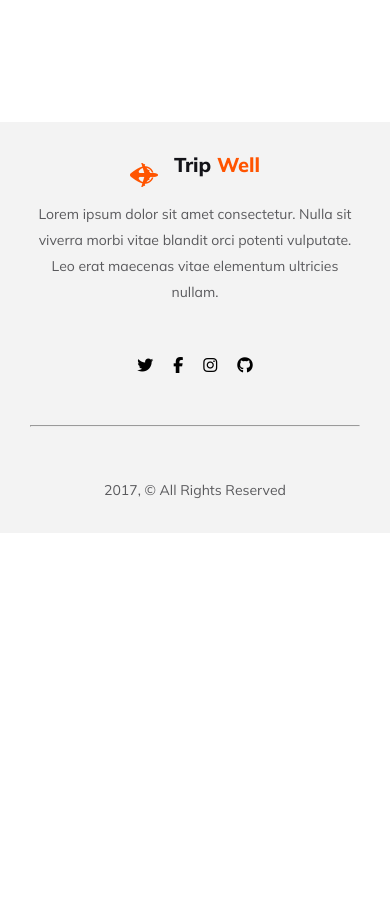
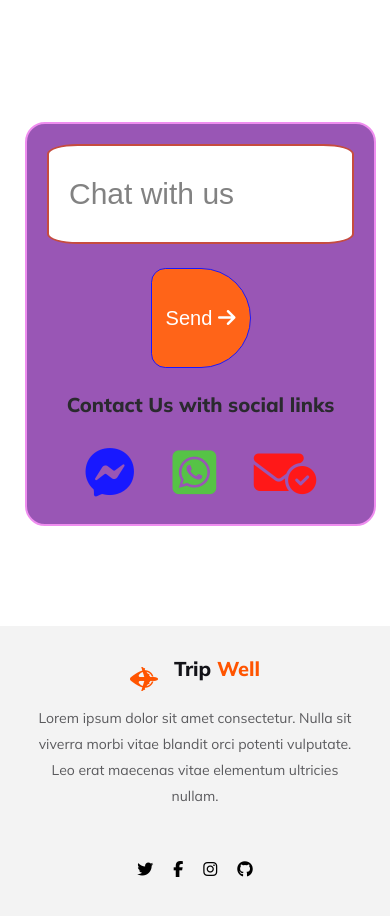
Before and after one commit to Jaman-Shah/trip-well, a plain HTML site: page index.html in a window 390 px wide. Shown: the part 8960-9876 px from the top of the page. Before the commit the page ends 9493 px from the top, so only its background shows below. Drawn offline with Linux system fonts and the light colour scheme.

Commit message:
my extra section mobile responsive completed

```diff
--- a/index.html
+++ b/index.html
@@ -365,7 +365,34 @@
       </section>
 
 
-      <!-- newsletter section ends -->
+    <!-- newsletter section ends -->
+
+    <!-- my extra section starts  -->
+
+    <section class="my-extra-section">
+      <div class="live-chat">
+        <input type="text" class="input-box" placeholder="Chat with us">
+        <div class="round-btn">
+          <button>Send  <i class="fa-solid fa-arrow-right"></i> </button>
+        </div>
+      </div>
+      <h1>Contact Us with social links</h1>
+      <div class="card">
+        <div class="card-item card-item-1">
+          <i class="fa-brands fa-facebook-messenger"></i>
+        </div>
+        <div class="card-item card-item-2">
+          <i class="fa-brands fa-square-whatsapp"></i>
+        </div>
+        <div class="card-item card-item-3">
+          <i class="fa-solid fa-envelope-circle-check"></i>
+        </div>
+      </div>
+    </section>
+
+    <!-- my extra section ends -->
+
+
 
     </main>
 
@@ -388,7 +415,6 @@
       </div>
       <hr>
       <p>2017, &copy; All Rights Reserved</p>
-
     </footer>
   </body>
 </html>
--- a/media-queries/media-query.css
+++ b/media-queries/media-query.css
@@ -117,6 +117,17 @@
   }
 
   /* newsletter-section ends  */
+
+  /* extra section starts  */
+  .my-extra-section {
+    padding: 20px;
+    width: 90%;
+    margin-left: 25px;
+  }
+  .my-extra-section .card {
+    font-size: 50px;
+  }
+  /* extra section ends */
   /* footer styles starts  */
 
   footer {
--- a/styles/style.css
+++ b/styles/style.css
@@ -48,7 +48,7 @@ p {
 section {
   margin-bottom: 100px;
 }
-/* common button  */
+/* common button */
 
 button {
   width: 174px;
@@ -366,6 +366,56 @@ button {
 
 /* newsletter section ends */
 
+/* my-extra section starts  */
+.my-extra-section {
+  padding: 50px;
+  border: 2px solid violet;
+  opacity: 0.9;
+  background-color: #8e44ad;
+  border-radius: 20px;
+}
+.my-extra-section .live-chat {
+  text-align: center;
+}
+.my-extra-section .live-chat input {
+  border: 2px solid #c0392b;
+  height: 100px;
+  width: 100%;
+  padding: 20px;
+  border-radius: 10%;
+  font-size: 30px;
+}
+.my-extra-section .live-chat button {
+  height: 100px;
+  width: 100px;
+  border-radius: 20% 70% 70% 20%;
+  border: 1px solid blue;
+}
+.my-extra-section .live-chat button:hover {
+  background-color: blue;
+  border: 1px solid orange;
+  cursor: pointer;
+  border: none;
+  color: #fbc531;
+}
+.my-extra-section .card {
+  font-size: 100px;
+  display: flex;
+  justify-content: space-evenly;
+  color: blue;
+}
+
+.my-extra-section .card .card-item-1 {
+  color: blue;
+}
+.my-extra-section .card .card-item-2 {
+  color: #44bd32;
+}
+.my-extra-section .card .card-item-3 {
+  color: red;
+}
+/* my-extra section ends */
+
 /* footer section starts  */
 
 footer {
```
